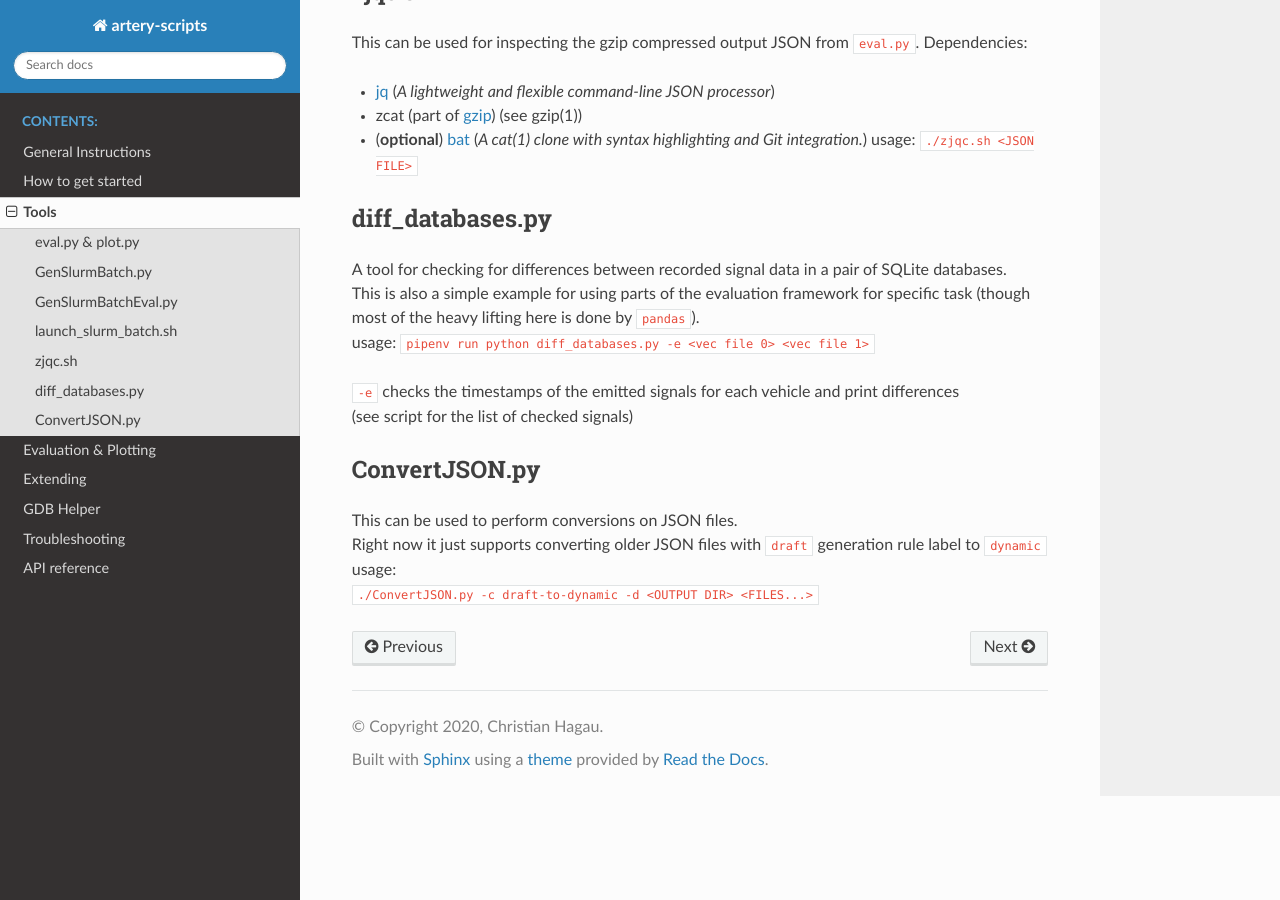
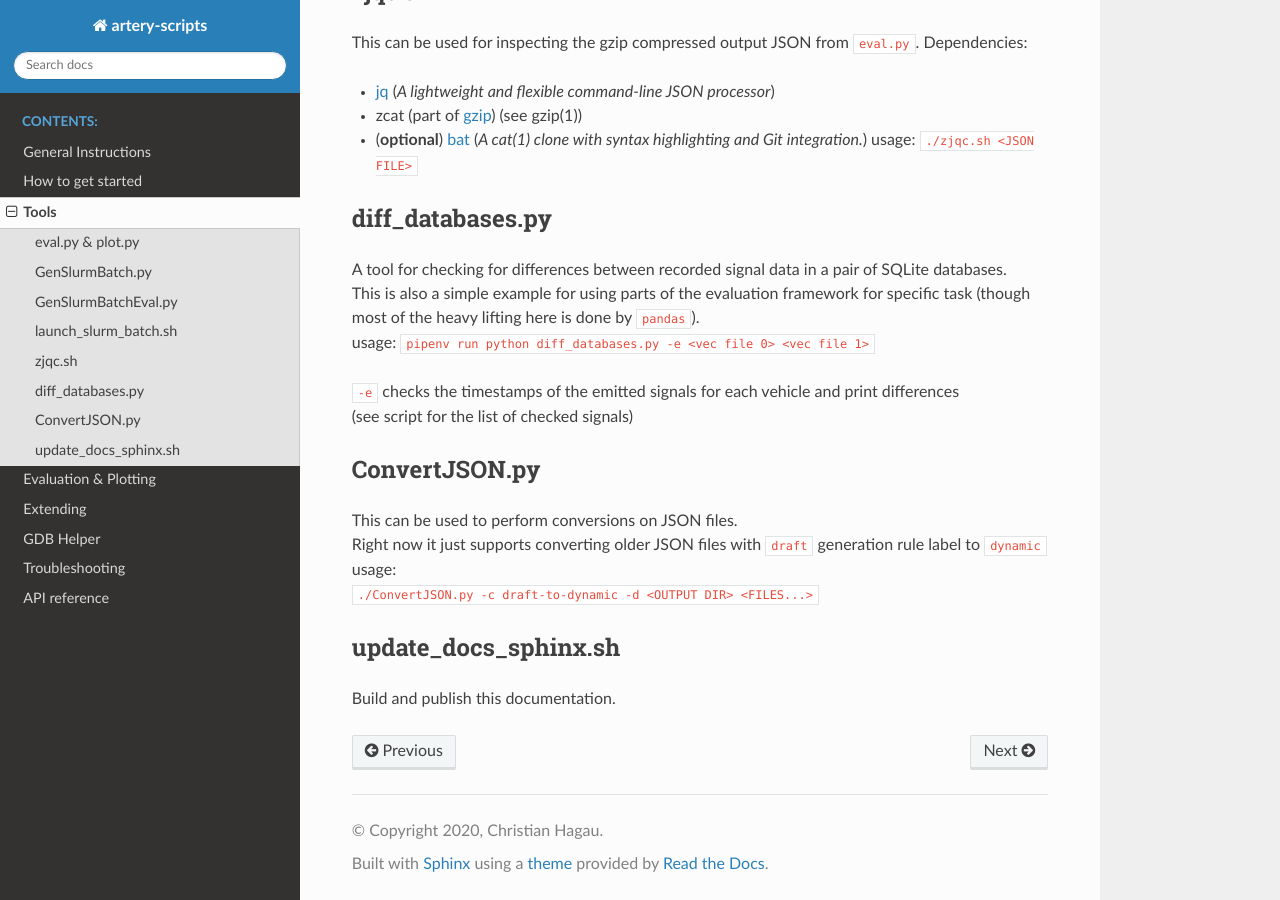
Before and after one commit to ibr-cm/ions, a Sphinx documentation site: the page built from doc/source/tools.md, in a window 1280 px wide and 900 px high, scrolled down 625 px. Built offline with Sphinx 7.4.7 and the Read the Docs theme 2.0.0, drawn with Linux system fonts in a browser that asks for light colours.

Commit message:
Add entry for `update_docs_sphinx.sh` to the tools documentation

```diff
--- a/doc/source/tools.md
+++ b/doc/source/tools.md
@@ -37,3 +37,6 @@ Right now it just supports converting older JSON files with `draft` generation
 rule label to `dynamic`
 usage:
 `./ConvertJSON.py -c draft-to-dynamic -d <OUTPUT DIR> <FILES...>`
+
+## update_docs_sphinx.sh
+Build and publish this documentation.
```
